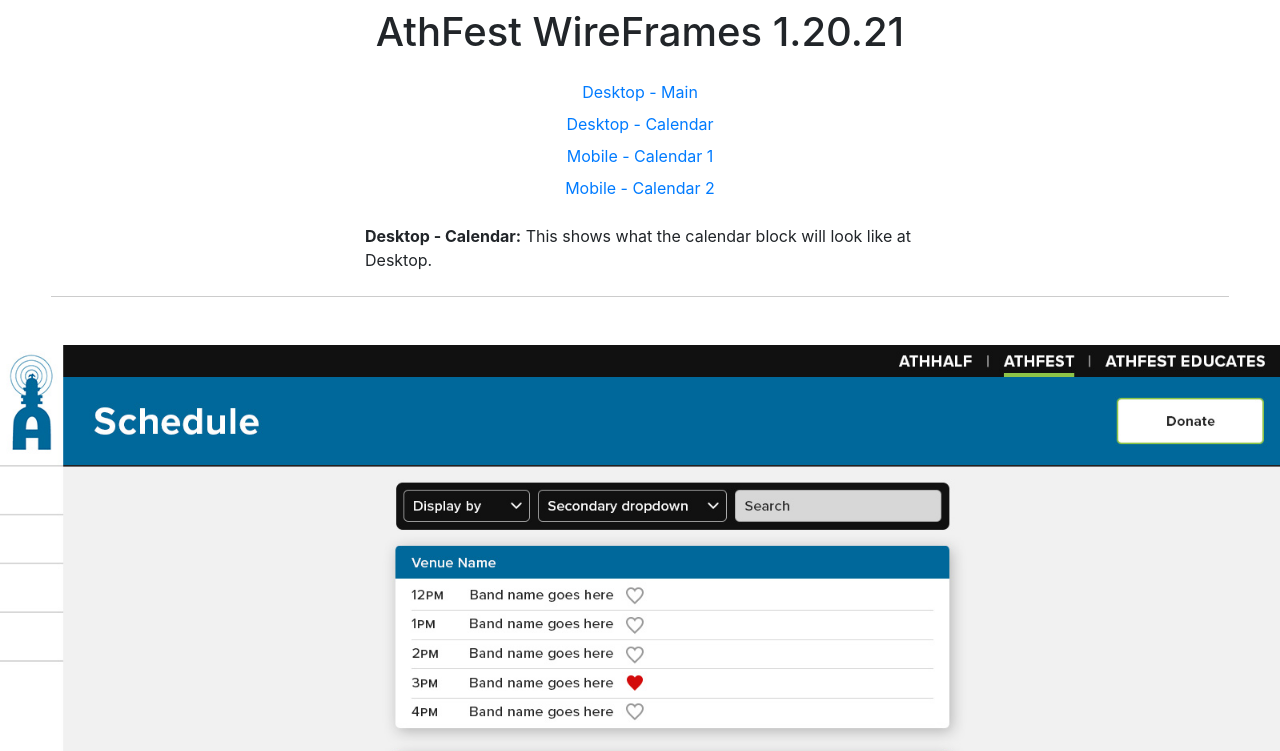
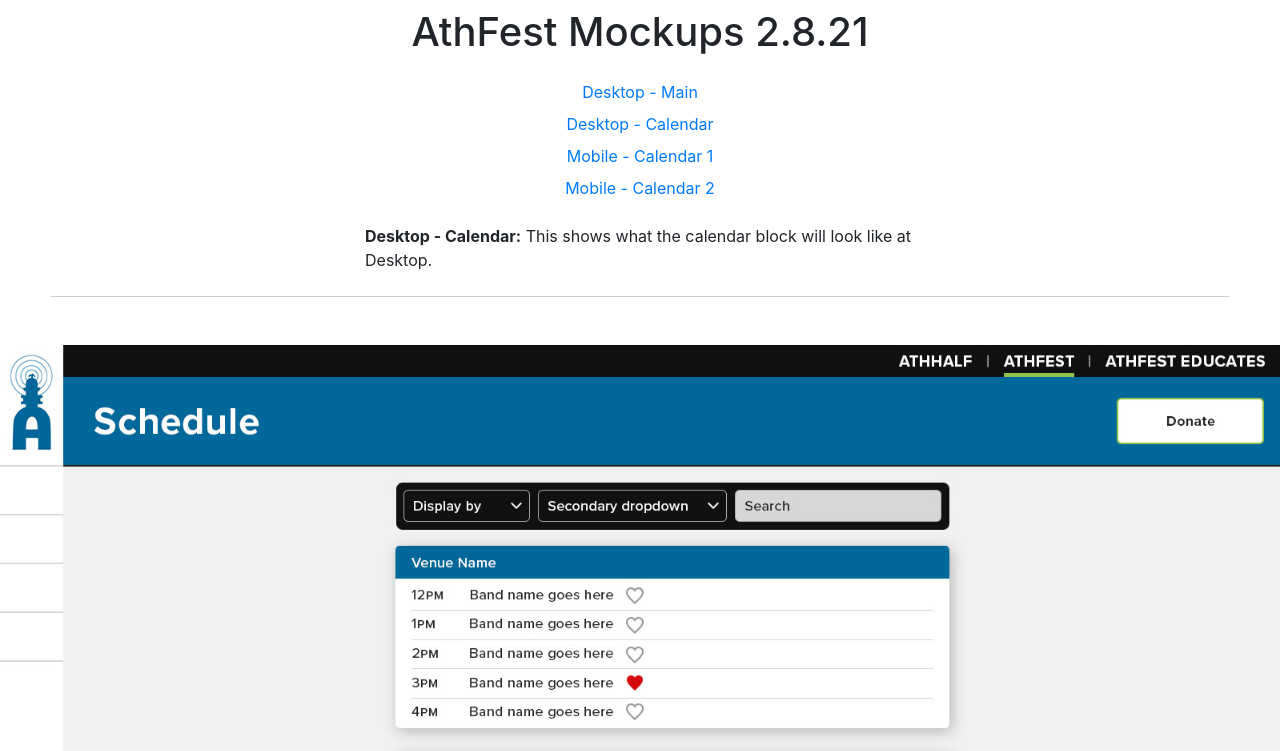
Before and after one commit to bsenn/af, a plain HTML site: page desktop-calendar.html in a window 1280 px wide. Shown: the top 751 px of the page. Drawn offline with nearby package versions, Linux system fonts and the light colour scheme.

Commit message:
Update header / rename img folder

```diff
--- a/desktop-calendar.html
+++ b/desktop-calendar.html
@@ -8,7 +8,7 @@
     </head>
     <body>
         <header>
-            <h1>AthFest WireFrames 1.20.21</h1>
+            <h1>AthFest Mockups 2.8.21</h1>
             <ul>
                 <li><a href="desktop-main.html">Desktop - Main</a></li>
                 <li><a href="desktop-calendar.html">Desktop - Calendar</a></li>
```
Also changed, not shown: desktop-main.html (+1 -1 lines), index.html (+1 -1 lines), mobile-calendar-1.html (+1 -1 lines), mobile-calendar-2.html (+1 -1 lines), img/wireframes/desktop-calendar.jpg (renamed from img/2.8.2020/desktop-calendar.jpg), img/wireframes/desktop-main.jpg (renamed from img/2.8.2020/desktop-main.jpg), img/wireframes/mobile-calendar-1.jpg (renamed from img/2.8.2020/mobile-calendar-1.jpg), img/wireframes/mobile-calendar-2.jpg (renamed from img/2.8.2020/mobile-calendar-2.jpg).
